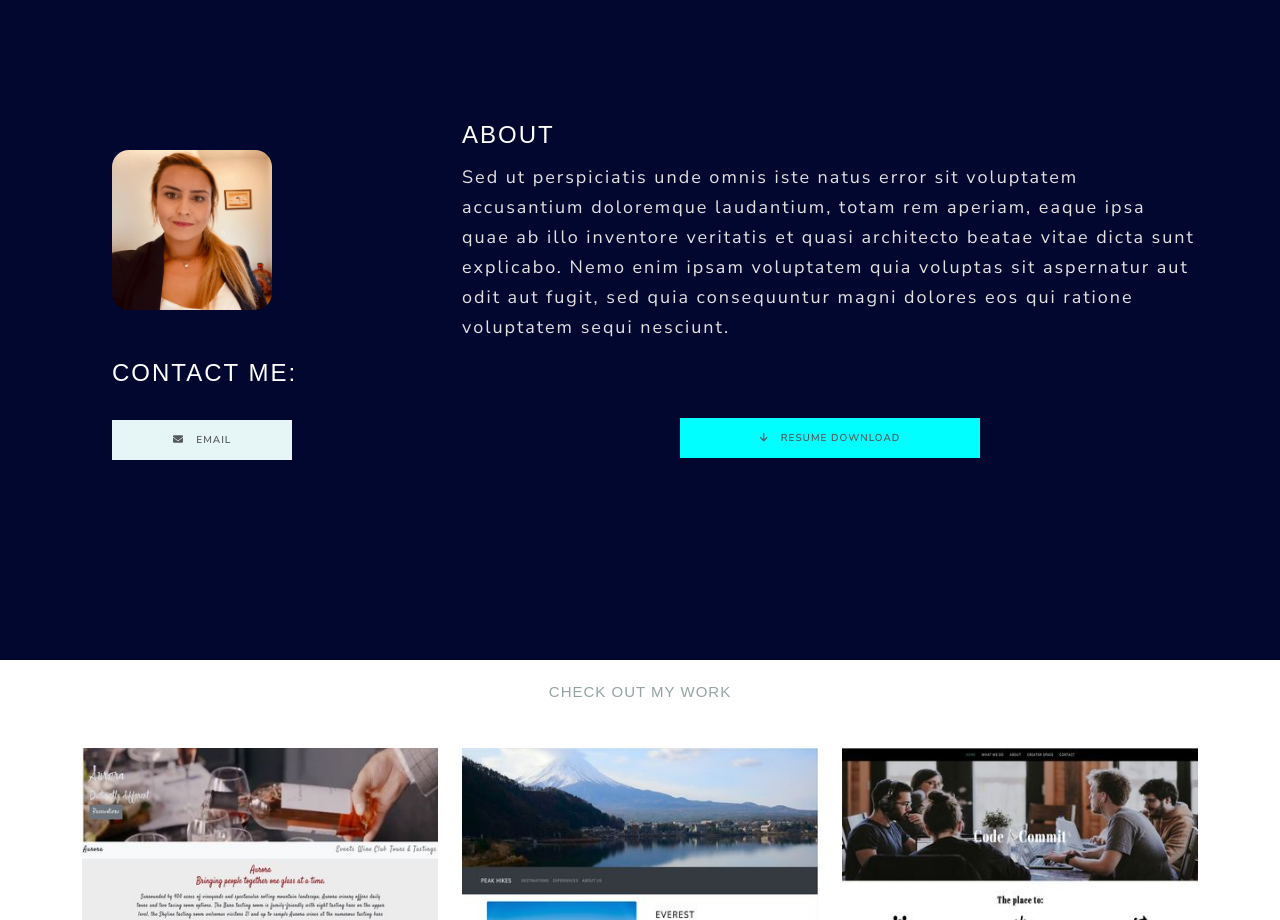
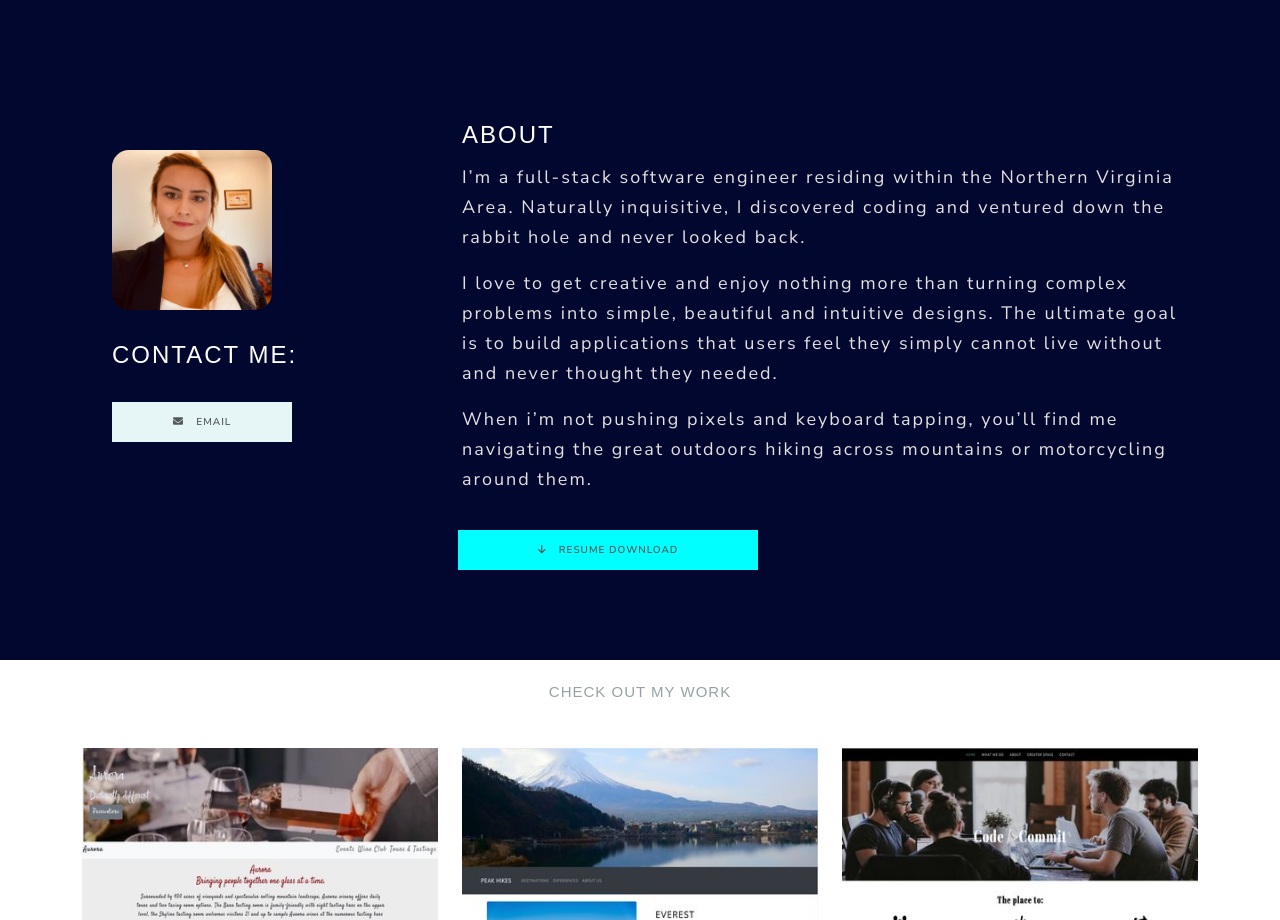
Before and after one commit to LisaHarrison08/HarrisonL, a React (Create React App) app: page / in a window 1280 px wide. Shown: the part 940-1860 px from the top of the page. Built offline with nearby package versions, Linux system fonts and the light colour scheme.

Commit message:
about section completed

```diff
--- a/src/App.css
+++ b/src/App.css
@@ -1,5 +1,6 @@
 /* Header */
 
+/* Header Image Styling */
 /* header {
 	position: relative;
 	height: 900px;
@@ -150,8 +151,8 @@ button{
  }
 
  #about .download{
-    text-align: center;
-	padding:40px;
+    text-align: right;
+	margin-right: 60px;
  }
 
  /* Portfolio Section */
@@ -168,12 +169,6 @@ button{
 	margin-bottom: 48px;
 	color: #95a3a3;
 }
-
-/* .card--content{
-border-radius: 55;
-width: 30vw;
-height: 10vh;
-} */
 
 .card--image{
 	width:100%;
@@ -209,12 +204,6 @@ height: 10vh;
 	color:#01072e;
 	font-size: 20px;
 }
-
-/* #portfolio .card--image {
-    width:100%;
-    height:200px;
-    border-radius: 5px;
-} */
 
 /* Tech Section */
 
--- a/src/components/About.js
+++ b/src/components/About.js
@@ -19,17 +19,7 @@ function About() {
                                 src={profilePic}
                                 alt="Lisa Profile Pic"
                             />
-                        </Col>
-                        <Col xs={12} md={8}>
-                            <div className="about-me">
-                                <h2>About</h2>
-                                <p>Sed ut perspiciatis unde omnis iste natus error sit voluptatem accusantium doloremque laudantium, totam rem aperiam, eaque ipsa quae ab illo inventore veritatis et quasi architecto beatae vitae dicta sunt explicabo. Nemo enim ipsam voluptatem quia voluptas sit aspernatur aut odit aut fugit, sed quia consequuntur magni dolores eos qui ratione voluptatem sequi nesciunt.</p>
-                            </div>
-                        </Col>
-                    </Row>
-                    <Row>
-                        <Col xs={6} md={4}>
-                            <div className="contact-details">
+                             <div className="contact-details">
                                 <h2>Contact Me:</h2>
                                 {/* <p>lmharrison0810@gmail.com</p> */}
                                 <Button className="contact-btn" href="mailto:lmharrison0810@gmail.com" variant="custom-btn" size="sm" >
@@ -37,6 +27,26 @@ function About() {
                                 </Button>
                             </div>
                         </Col>
+                        <Col xs={12} md={8}>
+                            <div className="about-me">
+                                <h2>About</h2>
+                                <p>I’m a full-stack software engineer residing within the Northern Virginia Area.  Naturally inquisitive, I discovered coding and ventured down the rabbit hole and never looked back.  </p>
+                                <p> I love to get creative and enjoy nothing more than turning complex problems into simple, beautiful and intuitive designs. The ultimate goal is to build applications that users feel they simply cannot live without and never thought they needed. </p>
+                                <p>When i’m not pushing pixels and keyboard tapping, you’ll find me navigating the great outdoors hiking across mountains or motorcycling around them.</p>
+                            </div>
+
+                        </Col>
+                    </Row>
+                    <Row>
+                        {/* <Col xs={6} md={4}>
+                            <div className="contact-details">
+                                <h2>Contact Me:</h2> */}
+                                {/* <p>lmharrison0810@gmail.com</p> */}
+                                {/* <Button className="contact-btn" href="mailto:lmharrison0810@gmail.com" variant="custom-btn" size="sm" >
+                                <FontAwesomeIcon icon={faEnvelope} size="xl" style={{ marginRight: "10px" }} /> Email
+                                </Button> */}
+                            {/* </div>
+                        </Col> */}
                         <Col xs={12} md={8}>
                             <div className="download" id="resume">
                                 <Button href="" variant="custom" size="sm" >
```
